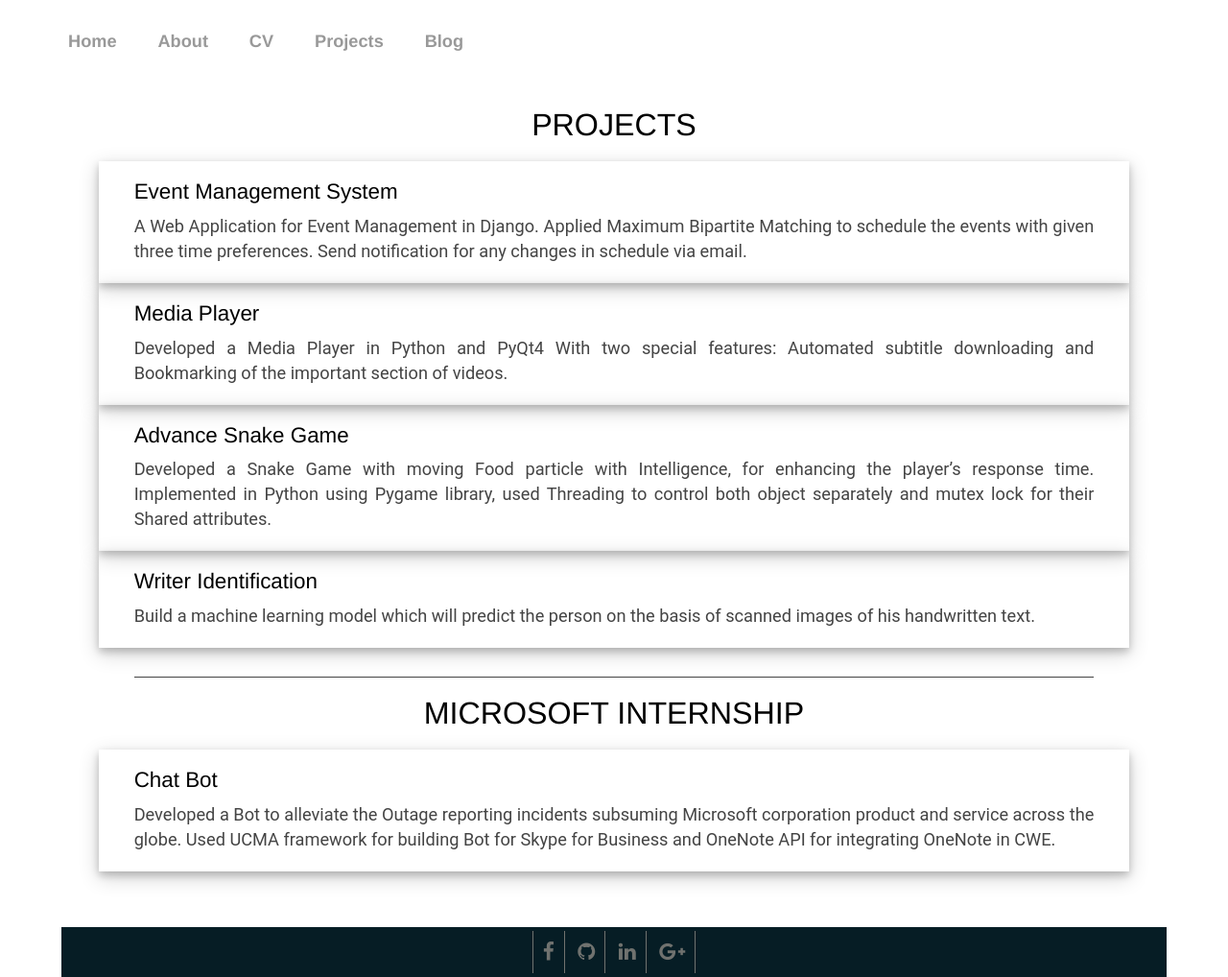
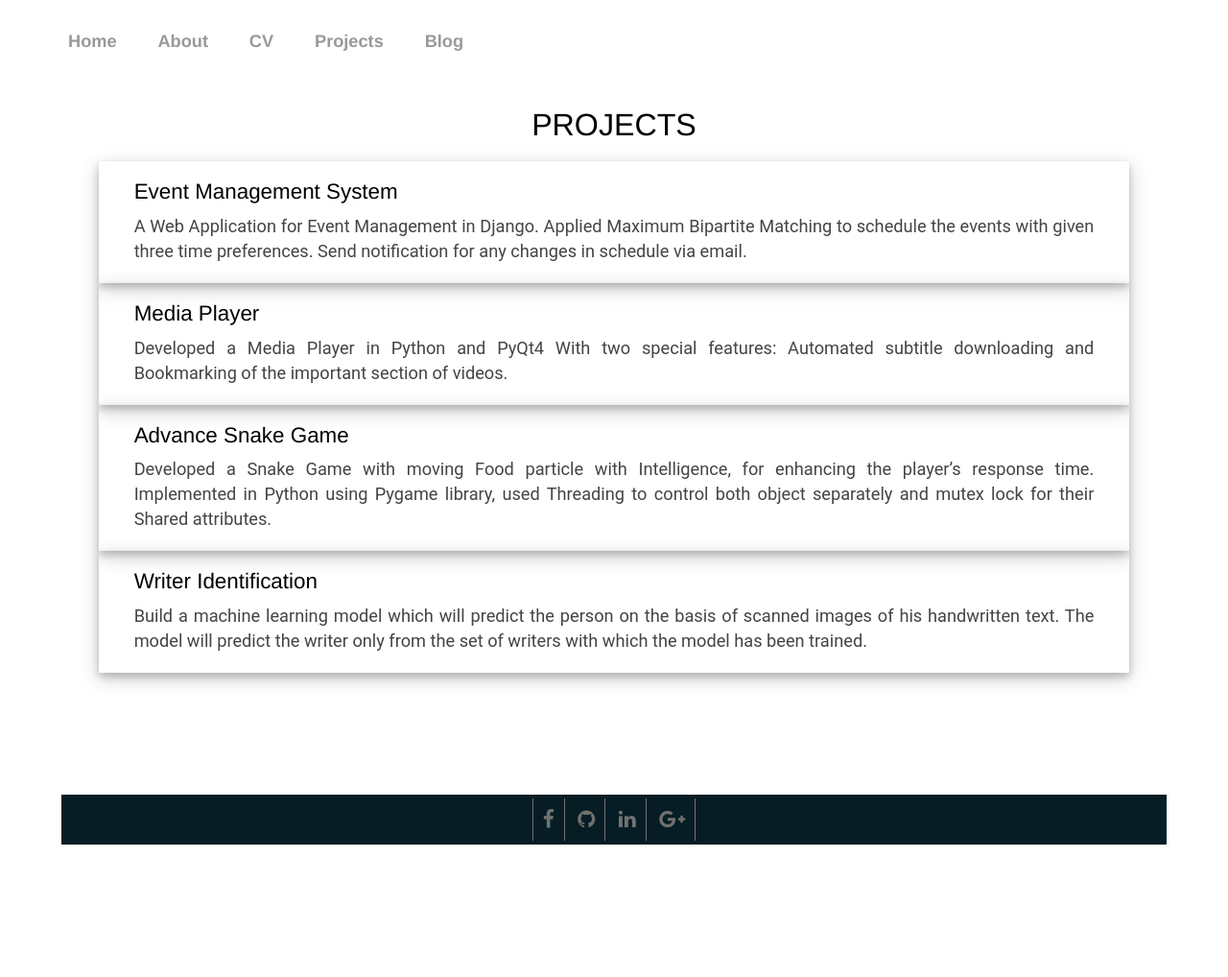
Before and after one commit to amitj975/amitj975.github.io, a Jekyll site: the page built from projects/index.html, in a window 1280 px wide. Shown: the whole page at 96% size. Built offline with Jekyll 4.4.1, drawn with Linux system fonts in a browser that asks for light colours; nearby versions of some CDN libraries; after the commit the page ends 900 px from its top, so only the background shows below that.

Commit message:
projects

```diff
--- a/about/index.html
+++ b/about/index.html
@@ -14,7 +14,7 @@ title: About Amit Jain
                My primary interests are Learning new things, Alogrithm, Data structures, Movies and Hangout with friends.
                You can have a look on my open source project on <a href="https://github.com/amitj975">GitHub</a>.
                I like to do Competative programming in my free time you can check out my <a href="http://codeforces.com/profile/amitj975">Codeforces</a> profile.</p>
-            --> In my third year summer,I Interned at <a href="https://www.microsoft.com/en-in/msidc/">Microsoft IDC</a>, Hyderabad.
+            --> In my third year summer, I Interned at <a href="https://www.microsoft.com/en-in/msidc/">Microsoft IDC</a>, Hyderabad.
             <!--   This was a period of learning altogether new things like <a href= "https://azure.microsoft.com/en-in/features/azure-portal/">Azure</a>,<a href="https://dev.onenote.com/">OneNote Api</a>, <a href="https://www.microsoft.com/cognitive-services/en-us/apis">Cognitive Services</a>.Along with that team work, Software Testing and thinking from the point of customer.-->On the basis of my performance I was offered PrePlacement Offer and I will be joining the same in the summer 2017.Currently I am working on a <a href="/res/BTP_FLIER.pdf">Machine Learning Project</a>.
 
             </p>
--- a/projects/index.html
+++ b/projects/index.html
@@ -49,11 +49,11 @@ Shared attributes.
 <div class="card">
   <div class="container">
             <a href="/res/BTP_FLIER.pdf"><h4>Writer Identification</h4></a>
-            <p>Build a machine learning model which will predict the person on the basis of scanned images of his handwritten text.
+            <p>Build a machine learning model which will predict the person on the basis of scanned images of his handwritten text. The model will predict the writer only from the set of writers with which the model has been trained.
 </p>
       </div>
 </div>
-
+        <!--
             <div class="container text-center">
 
                 <h3><hr></h3>
@@ -69,6 +69,8 @@ Shared attributes.
           Used UCMA framework for building Bot for Skype for Business and OneNote API for integrating OneNote in CWE.</p>
     </div>
 </div>
+
+-->
             <br>
             <br>
 
```
